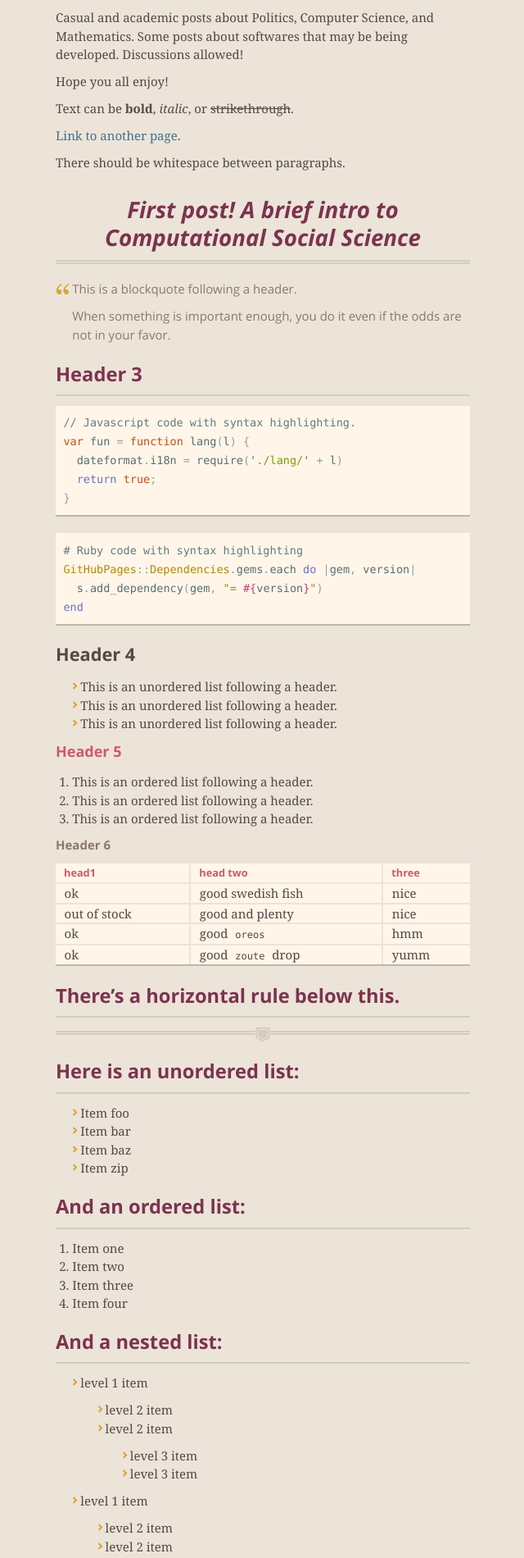
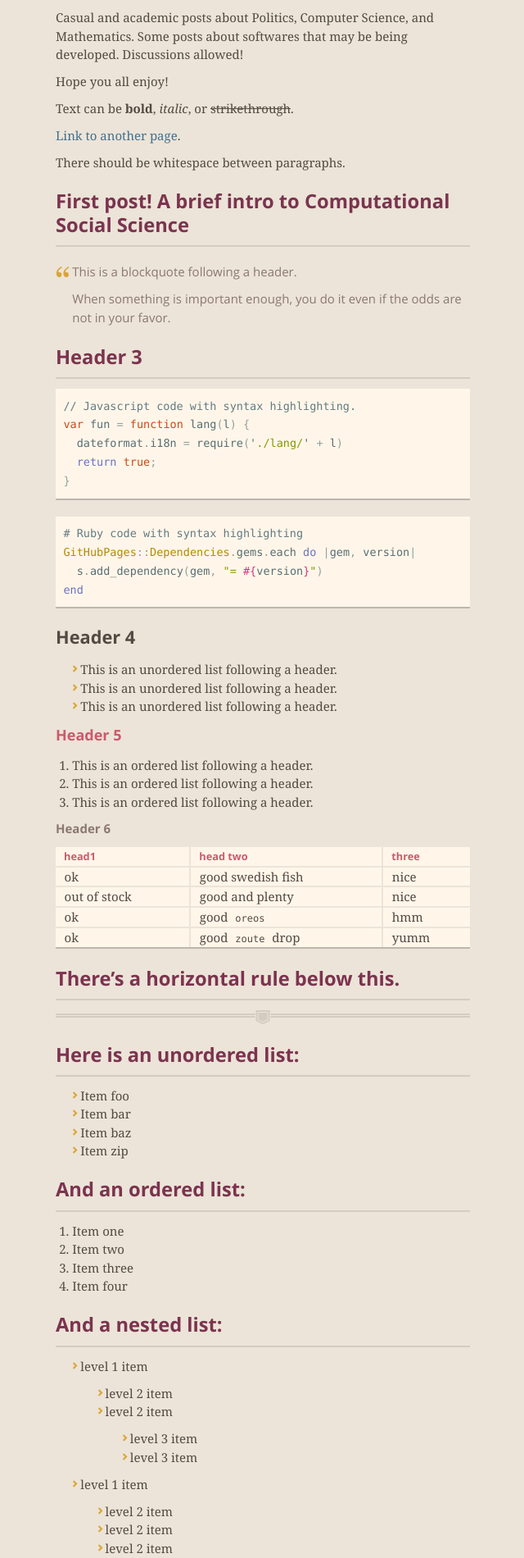
Before and after one commit to KaiqueS/KaiqueS.github.io, a Jekyll site: the page built from index.md, in a window 1280 px wide. Shown: the part 372-2272 px from the top of the page at 82% size, without its empty margins (319-959 px from the left). Built offline with Jekyll 4.4.1, drawn with Linux system fonts in a browser that asks for light colours; our own code applies the rules of GitHub Pages for plain Markdown files.

```diff
--- a/index.md
+++ b/index.md
@@ -16,7 +16,7 @@ Text can be **bold**, _italic_, or ~~strikethrough~~.
 
 There should be whitespace between paragraphs.
 
-## First post! A brief intro to Computational Social Science
+### First post! A brief intro to Computational Social Science
 
 > This is a blockquote following a header.
 >
```
